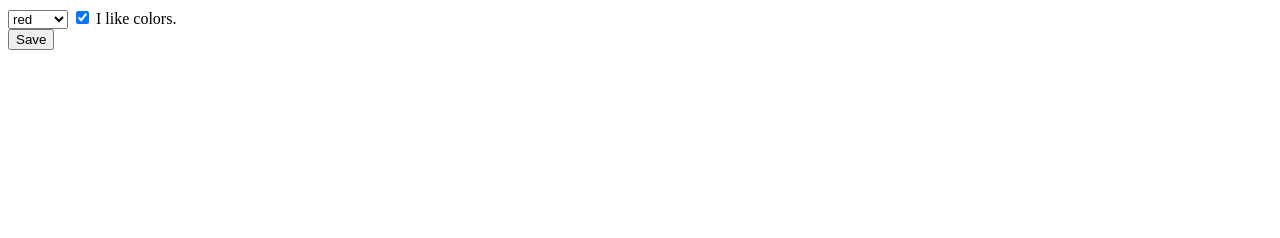
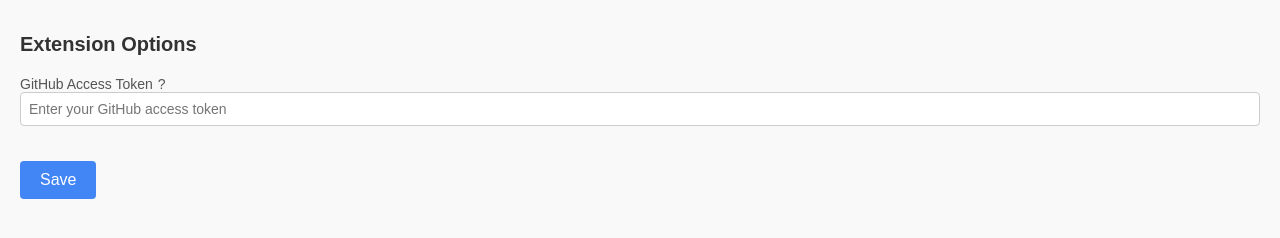
Before and after one commit to pengqun/github-link-preview, a browser extension: page options.html in a window 1280 px wide. Drawn offline with Linux system fonts and the light colour scheme.

Commit message:
feat: update options page to store GitHub access token

```diff
--- /dev/null
+++ b/frontend/package.json
@@ -0,0 +1,5 @@
+{
+  "name": "frontend",
+  "version": "0.1.0",
+  "private": true
+}
--- a/options.html
+++ b/options.html
@@ -1,24 +1,104 @@
 <!DOCTYPE html>
-<html>
-  <head>
-    <title>My Test Extension Options</title>
-  </head>
-  <body>
-    <select id="color">
-      <option value="red">red</option>
-      <option value="green">green</option>
-      <option value="blue">blue</option>
-      <option value="yellow">yellow</option>
-    </select>
+<html lang="en">
+<head>
+    <meta charset="UTF-8">
+    <meta name="viewport" content="width=device-width, initial-scale=1.0">
+    <title>Extension Options</title>
+    <style>
+        body {
+            font-family: Arial, sans-serif;
+            margin: 0;
+            padding: 20px;
+            background-color: #f9f9f9;
+        }
 
-    <label>
-      <input type="checkbox" id="like" />
-      I like colors.
-    </label>
+        h1 {
+            font-size: 20px;
+            color: #333;
+            margin-bottom: 20px;
+        }
 
-    <div id="status"></div>
-    <button id="save">Save</button>
+        .form-group {
+            margin-bottom: 15px;
+        }
 
+        label {
+            font-size: 14px;
+            color: #555;
+            display: flex;
+            align-items: center;
+        }
+
+        .tooltip {
+            position: relative;
+            display: inline-block;
+            margin-left: 5px;
+            cursor: pointer;
+        }
+
+        .tooltip .tooltiptext {
+            visibility: hidden;
+            width: 220px;
+            background-color: #333;
+            color: #fff;
+            text-align: center;
+            border-radius: 6px;
+            padding: 5px;
+            position: absolute;
+            z-index: 1;
+            bottom: 125%; /* Position the tooltip above the text */
+            left: 50%;
+            margin-left: -110px; /* Center the tooltip */
+            opacity: 0;
+            transition: opacity 0.3s;
+        }
+
+        .tooltip:hover .tooltiptext {
+            visibility: visible;
+            opacity: 1;
+        }
+
+        input[type="text"] {
+            width: 100%;
+            padding: 8px;
+            box-sizing: border-box;
+            font-size: 14px;
+            border: 1px solid #ccc;
+            border-radius: 4px;
+        }
+
+        .save-button {
+            margin-top: 20px;
+            padding: 10px 20px;
+            font-size: 16px;
+            color: white;
+            background-color: #4285f4;
+            border: none;
+            border-radius: 4px;
+            cursor: pointer;
+        }
+
+        .save-button:hover {
+            background-color: #357ae8;
+        }
+    </style>
+</head>
+<body>
+    <h1>Extension Options</h1>
+    <form>
+        <div class="form-group">
+            <label for="github-token">
+                GitHub Access Token
+                <div class="tooltip">?
+                    <span class="tooltiptext">
+                        This token is optional. It allows the extension to access your GitHub account for additional features.
+                    </span>
+                </div>
+            </label>
+            <input type="text" id="github-token" placeholder="Enter your GitHub access token">
+        </div>
+        <button type="button" class="save-button">Save</button>
+    </form>
     <script src="options.js"></script>
-  </body>
+</body>
 </html>
--- a/options.js
+++ b/options.js
@@ -1,32 +1,25 @@
 // Saves options to chrome.storage
 const saveOptions = () => {
-  const color = document.getElementById("color").value;
-  const likesColor = document.getElementById("like").checked;
+  const githubToken = document.getElementById("github-token").value;
 
-  chrome.storage.sync.set(
-    { favoriteColor: color, likesColor: likesColor },
-    () => {
-      // Update status to let user know options were saved.
-      const status = document.getElementById("status");
-      status.textContent = "Options saved.";
-      setTimeout(() => {
-        status.textContent = "";
-      }, 750);
-    }
-  );
+  chrome.storage.sync.set({ githubToken: githubToken }, () => {
+    // Update status to let user know options were saved.
+    const status = document.createElement("div");
+    status.id = "status";
+    status.textContent = "Options saved.";
+    document.body.appendChild(status);
+    setTimeout(() => {
+      status.textContent = "";
+    }, 750);
+  });
 };
 
-// Restores select box and checkbox state using the preferences
-// stored in chrome.storage.
+// Restores input box state using the preferences stored in chrome.storage.
 const restoreOptions = () => {
-  chrome.storage.sync.get(
-    { favoriteColor: "red", likesColor: true },
-    (items) => {
-      document.getElementById("color").value = items.favoriteColor;
-      document.getElementById("like").checked = items.likesColor;
-    }
-  );
+  chrome.storage.sync.get({ githubToken: "" }, (items) => {
+    document.getElementById("github-token").value = items.githubToken;
+  });
 };
 
 document.addEventListener("DOMContentLoaded", restoreOptions);
-document.getElementById("save").addEventListener("click", saveOptions);
+document.querySelector(".save-button").addEventListener("click", saveOptions);
```
